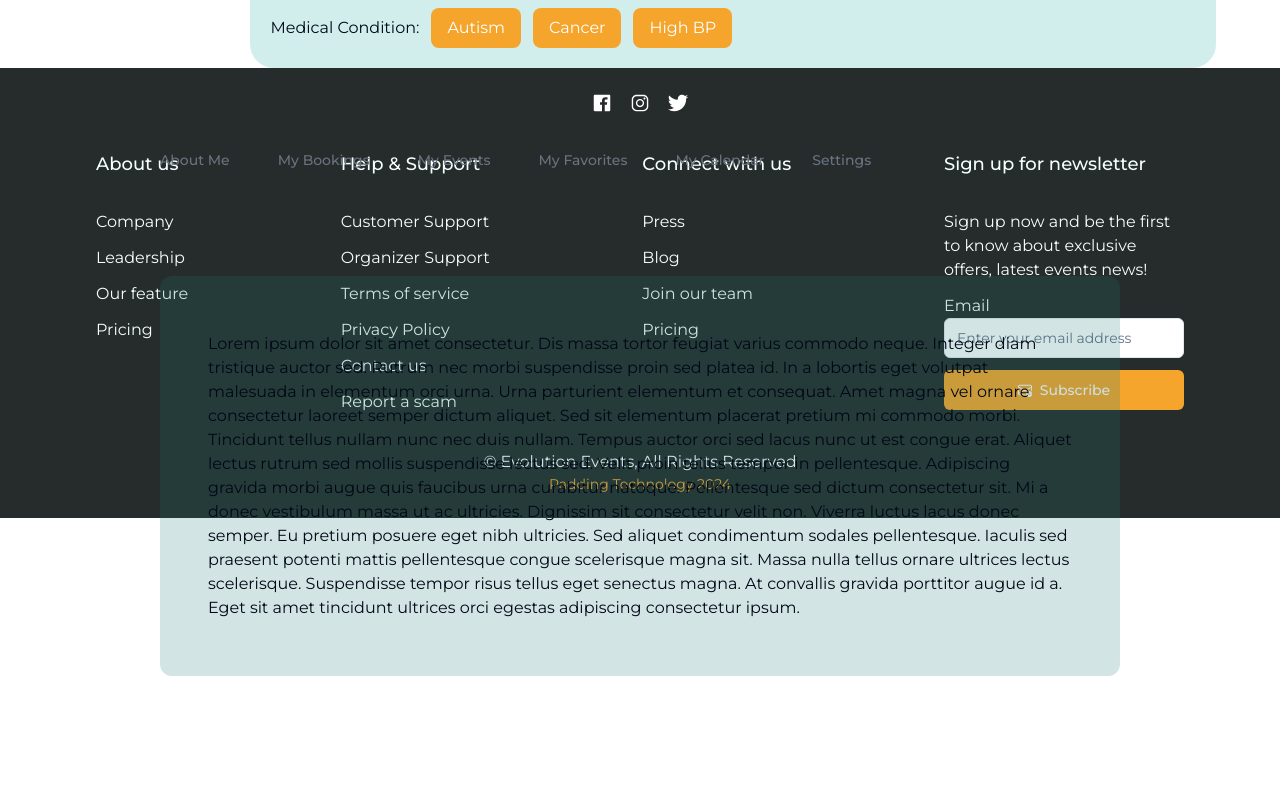
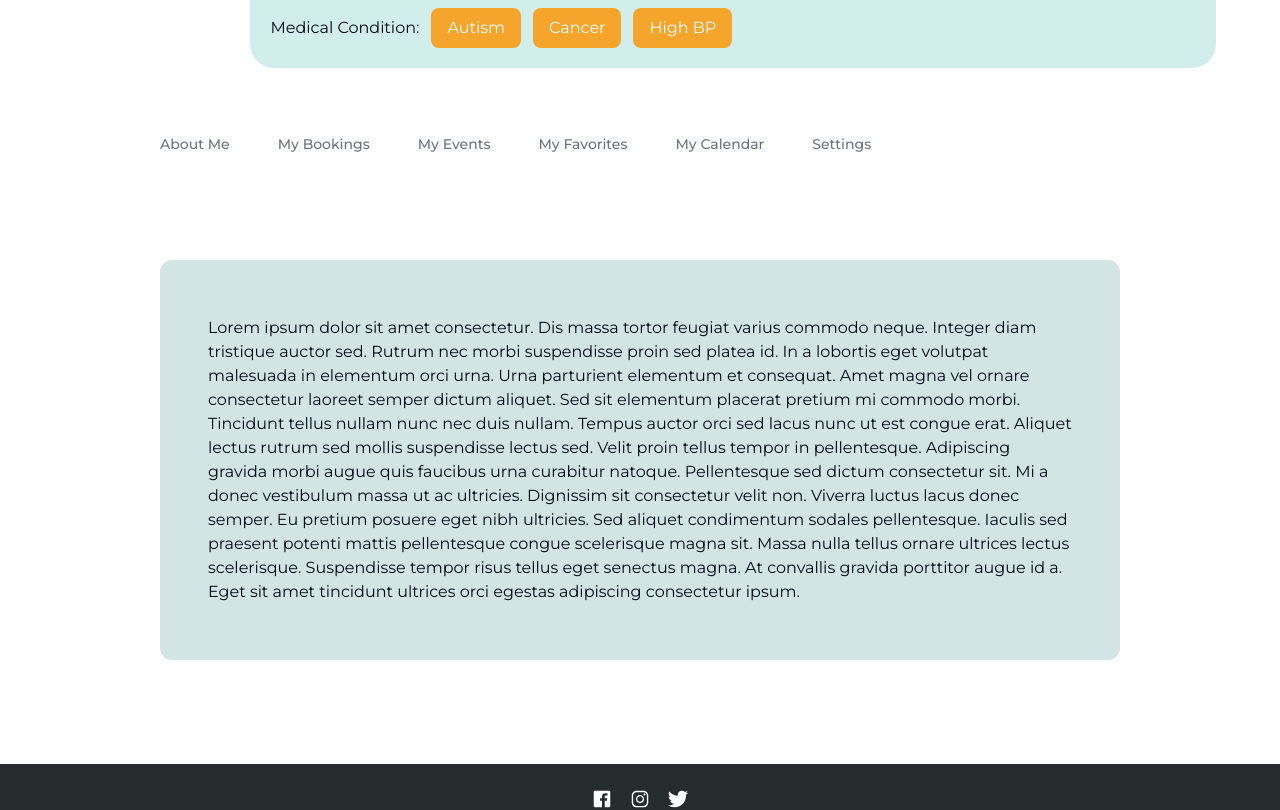
Before and after one commit to paddinghq/evolution, a Next.js app: page /User in a window 1280 px wide. Shown: the part 400-1210 px from the top of the page. Before the commit the page ends 1156 px from the top, so only its background shows below. Built offline with nearby package versions, Linux system fonts and the light colour scheme.

Commit message:
fix: footer

```diff
--- a/app/User/components/ProfileTabs.tsx
+++ b/app/User/components/ProfileTabs.tsx
@@ -51,7 +51,7 @@ const ProfileTabs = () => {
   }
 
   return (
-    <div className="absolute container mx-auto px-36 mt-20">
+    <div className="container mx-auto px-36 mt-20">
       <div className="mt-4">
         <ul className="flex space-x-4">
           <li>
--- a/components/Footer/index.tsx
+++ b/components/Footer/index.tsx
@@ -37,7 +37,7 @@ const Footer = () => {
   const paddedYear = currentYear.toString().padStart(4, '0')
 
   return (
-    <div className="bg-[#252C2B]">
+    <footer className="bg-[#252C2B]">
       <div className="mt-6 container px-24 py-6 flex flex-col gap-4">
         <div className="flex justify-center gap-4 text-white mb-5">
           {socialLinks.map((item) => {
@@ -119,7 +119,7 @@ const Footer = () => {
           </p>
         </div>
       </div>
-    </div>
+    </footer>
   )
 }
 
```
